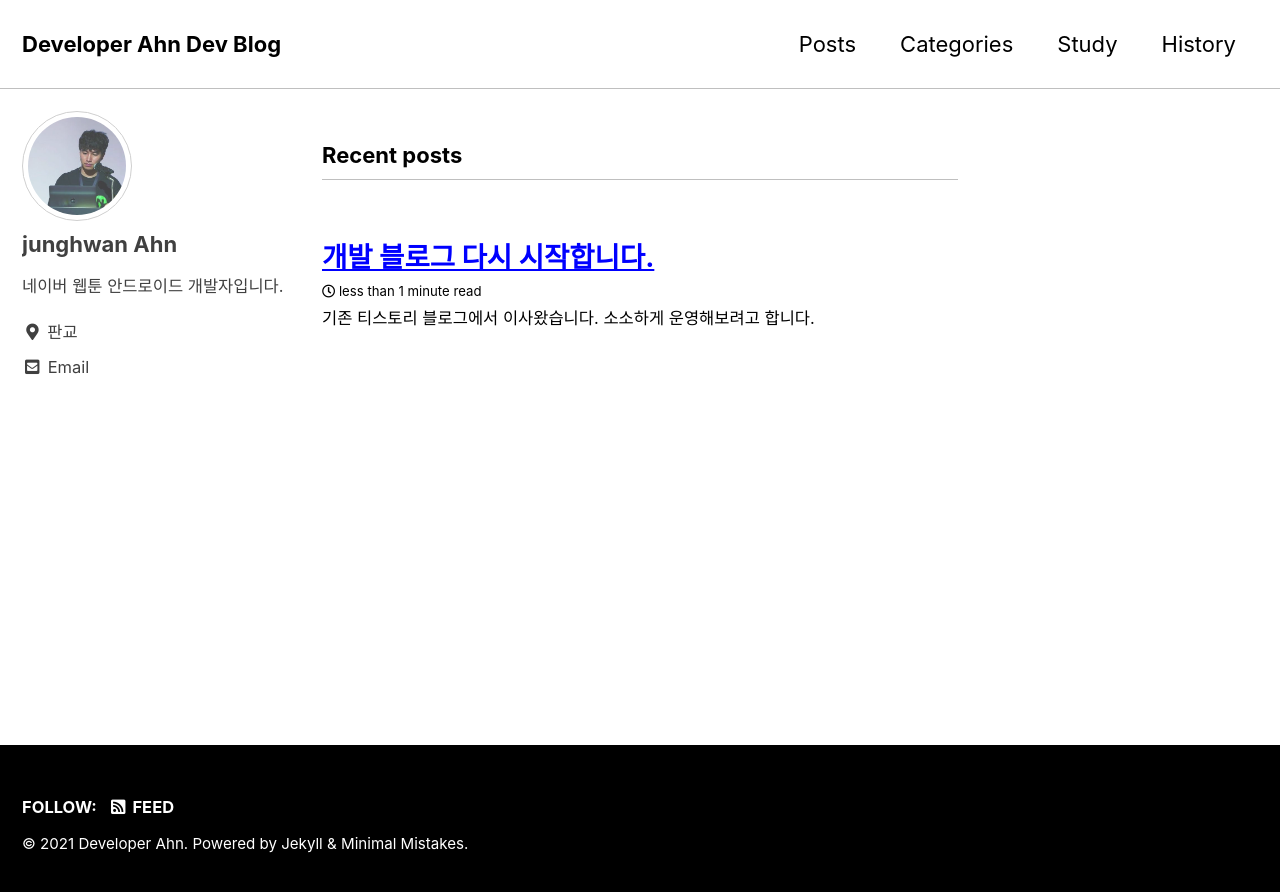
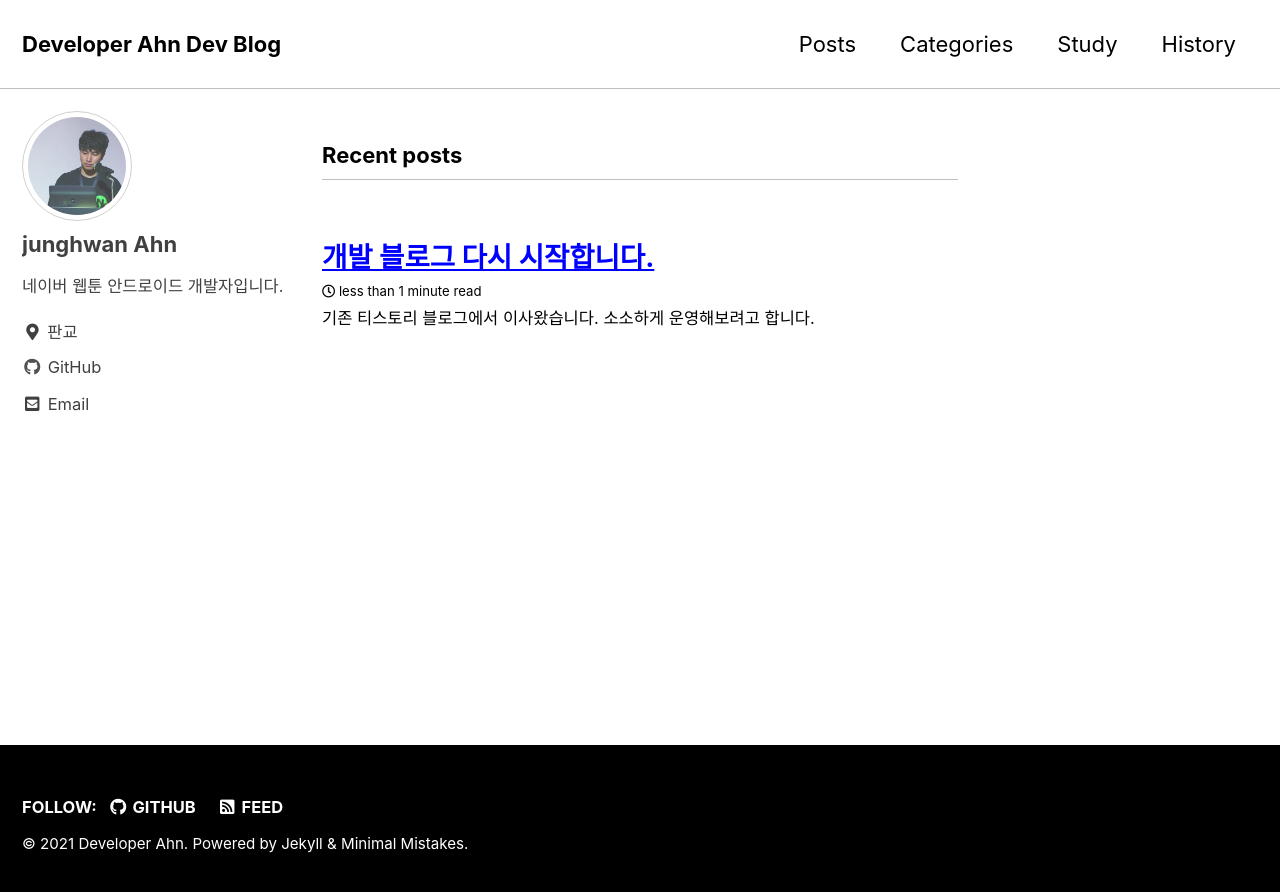
Before and after one commit to ajh8894/ajh8894.github.io, a Jekyll site: the page built from index.html, in a window 1280 px wide. Shown: the top 892 px of the page. Built offline with Jekyll 4.4.1, drawn with Linux system fonts in a browser that asks for light colours; cached includes are drawn as plain includes; the list of posts is cut into pages by our own code.

Commit message:
fix: github url

```diff
--- a/_config.yml
+++ b/_config.yml
@@ -112,8 +112,8 @@ author:
       icon: "fab fa-fw fa-facebook-square"
       # url: "https://facebook.com/"
     - label: "GitHub"
-      icon: "https://github.com/ajh8894"
-      # url: "https://github.com/"
+      icon: "fab fa-fw fa-github"
+      url: "https://github.com/ajh8894"
     - label: "Instagram"
       icon: "fab fa-fw fa-instagram"
       # url: "https://instagram.com/"
@@ -129,7 +129,7 @@ footer:
       # url:
     - label: "GitHub"
       icon: "fab fa-fw fa-github"
-      # url:
+      url: "https://github.com/ajh8894"
     - label: "GitLab"
       icon: "fab fa-fw fa-gitlab"
       # url:
```
